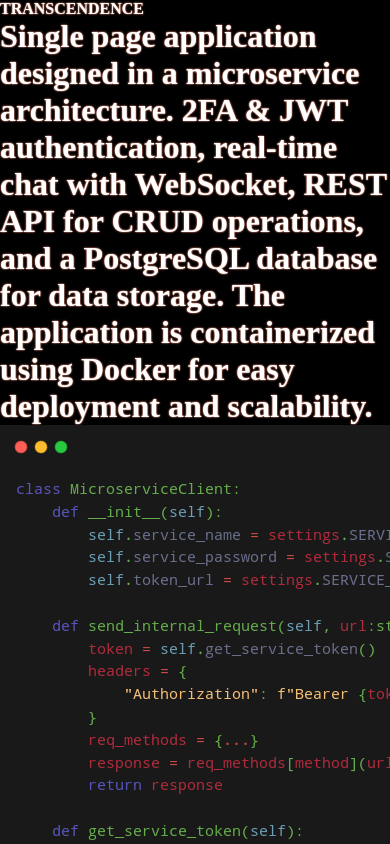
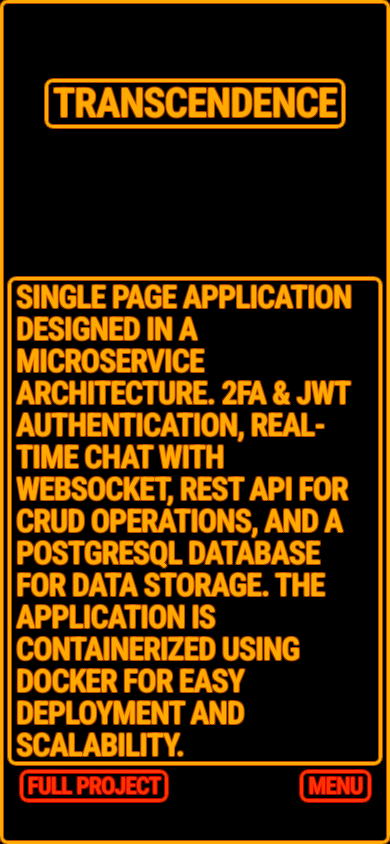
Before and after one commit to DayaLiuzzo/portfolio, a website built with Vite: page index.html in a window 390 px wide. Both pictures are taken after a click on the element "TRANSCENDENCE:". Built offline with nearby package versions, Linux system fonts and the light colour scheme.

Commit message:
lowkey responsive

```diff
--- a/src/style.css
+++ b/src/style.css
@@ -302,9 +302,137 @@ html, body {
 
 /* DESKTOP */
 
+.wrapper{
+  display: flex;
+  width: 100%;
+  height: 100%;
+  overflow: hidden;
+  align-items: center;
+  justify-content: center;
+}
+
+.projectCanva{
+  display: flex;
+  flex-direction: column;
+  justify-content: space-around;
+  align-items: center;
+  width: 100%;
+  height: 100%;
+  overflow: hidden;
+}
+
+.projectName{
+font-size: 2.5rem;
+font-size: clamp(2.5rem, 1.7692828146143438rem + 3.247631935047361vw, 4rem);
+}
+
+.previewCanva{
+  display: flex;
+  flex-direction: column;
+  height: auto;
+  width: 100%;
+  /* overflow: hidden; */
+}
+
+.featureCanva{
+  display: none;
+}
+
+  .featureImage{
+    display: none;
+  }
+
+  .featureDescription{
+    display: none;
+  }
+
+
+  .stackBox{
+    display: none;
+  }
+
+  .nav{
+    display: none;
+  }
+
+    .homeButton{
+    z-index: 10;
+    font-size: 1.5rem;
+    font-size: clamp(1.5rem, 0.3214285714285714rem + 1.7142857142857144vw, 3rem);
+    display: flex;
+    position:absolute;
+    bottom: 5%;
+    right: 5%;
+  }
+
+
+    .projectButton{
+    z-index: 10;
+    font-size: 1.5rem;
+    font-size: clamp(1.5rem, 0.3214285714285714rem + 1.7142857142857144vw, 3rem);
+    display: flex;
+    position:absolute;
+    bottom: 5%;
+    left: 5%;
+  }
+
+    .descriptionFull{
+    margin-top: auto;
+    margin-bottom: auto;
+
+  }
+
+
+  .label{
+    font-family: 'Roboto Condensed';
+    letter-spacing: -1px;
+    line-height: 1;
+    padding: 1px calc(var(--gutter-size) - 3px);
+    text-transform: uppercase;
+    /* white-space: nowrap; */
+    /* skin */
+    --text-glow-color: rgba(var(--glow-rgb), .5);
+    color: var(--text-color);
+    text-shadow:
+      -1px 1px 0 var(--text-glow-color),
+      1px -1px 0 var(--text-glow-color),
+      -1px -1px 0 var(--text-glow-color),
+      1px 1px 0 var(--text-glow-color);
+  }
+
+
+
+  .bordered {
+    --border-glow-color: rgba(var(--glow-rgb), .7);
+    border-radius: var(--gutter-size);
+    border-style: solid;
+    border-width: 3px;
+    box-shadow:
+      inset 0 0 0 1px var(--border-glow-color),
+      0 0 0 1px var(--border-glow-color);
+  }
+  .bordered.danger {
+    --border-glow-color: rgba(var(--danger-glow-rgb), .7);
+  }
+
+  .label.danger {
+    --text-glow-color: rgba(var(--danger-glow-rgb), .5);
+    color: var(--danger-text-color);
+  }
+
+.projectCanva .piece{
+  display: none;
+}
+
+
+
 @media (min-width: 1100px) {
   #canva {
     flex-direction: row;
+  }
+
+  .stackBox{
+    display:flex;
   }
 
   .showcase {
@@ -338,6 +466,7 @@ html, body {
 
 
   .featureImage{
+    display: flex;
     box-shadow: 0px 0px 0px 5px rgb(38, 125, 131);
     position: relative;
     max-width: 50%;
@@ -400,6 +529,7 @@ font-size: clamp(2rem, -0.3571428571428572rem + 3.428571428571429vw, 5rem);
 
 
   .featureDescription{
+    display: flex;
     padding: 1%;
     border-radius: 8px;
     width: 100%;
@@ -422,6 +552,7 @@ font-size: clamp(2rem, -0.3571428571428572rem + 3.428571428571429vw, 5rem);
 font-size: 1.5rem;
 font-size: clamp(1.5rem, 1.0384615384615383rem + 0.6153846153846154vw, 2rem);
   }
+
   .descriptionFull{
     padding:4px;
     display:inline;
@@ -445,6 +576,7 @@ font-size: clamp(1.5rem, 1.0384615384615383rem + 0.6153846153846154vw, 2rem);
     display: flex;
     position:absolute;
     transition: all 0.2s ease;
+    bottom: auto;
     top:10%;
     right: 10%;
   }
@@ -656,6 +788,23 @@ font-size: clamp(1.5rem, 1.0384615384615383rem + 0.6153846153846154vw, 2rem);
     /* background-color: white; */
   }
 
+  .projectCanva .piece:nth-child(odd) {
+    display: initial;
+    position: absolute;
+    top: 0;
+    left: 0;
+    margin-top: 3rem;
+    margin-left: 5rem;
+  }
+
+  .projectCanva .piece:nth-child(even) {
+    display: initial;
+    position: absolute;
+    bottom: 0;
+    right: 0;
+    margin-bottom: 4rem;
+    margin-right: 5rem;
+  }
 }
 
 
@@ -676,21 +825,6 @@ font-size: clamp(1.5rem, 1.0384615384615383rem + 0.6153846153846154vw, 2rem);
 }
 
 
-.projectCanva .piece:nth-child(odd) {
-  position: absolute;
-  top: 0;
-  left: 0;
-  margin-top: 3rem;
-  margin-left: 5rem;
-}
-
-.projectCanva .piece:nth-child(even) {
-  position: absolute;
-  bottom: 0;
-  right: 0;
-  margin-bottom: 4rem;
-  margin-right: 5rem;
-}
 
 .mainBox .piece:nth-child(4) .hex-row:nth-child(1){
   opacity: 0;
@@ -765,9 +899,6 @@ font-size: clamp(1.5rem, 1.0384615384615383rem + 0.6153846153846154vw, 2rem);
 }
 
 
-
-
-
 .hex {
   --edge-size:clamp(0.125rem, -0.09999999999999998rem + 1.125vw, 1.25rem);
   --diagonal-size: calc(var(--edge-size) * 2);
```
